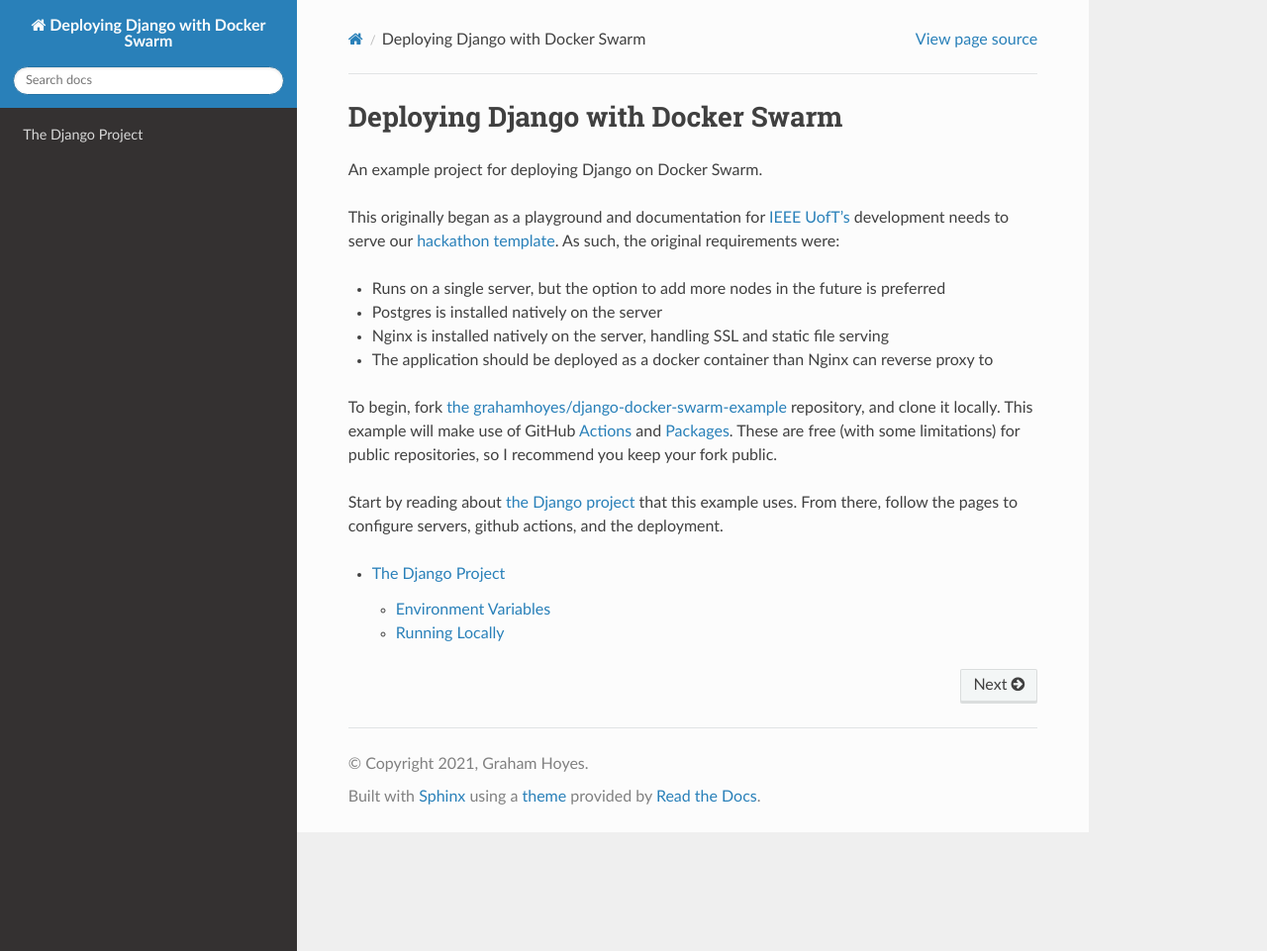
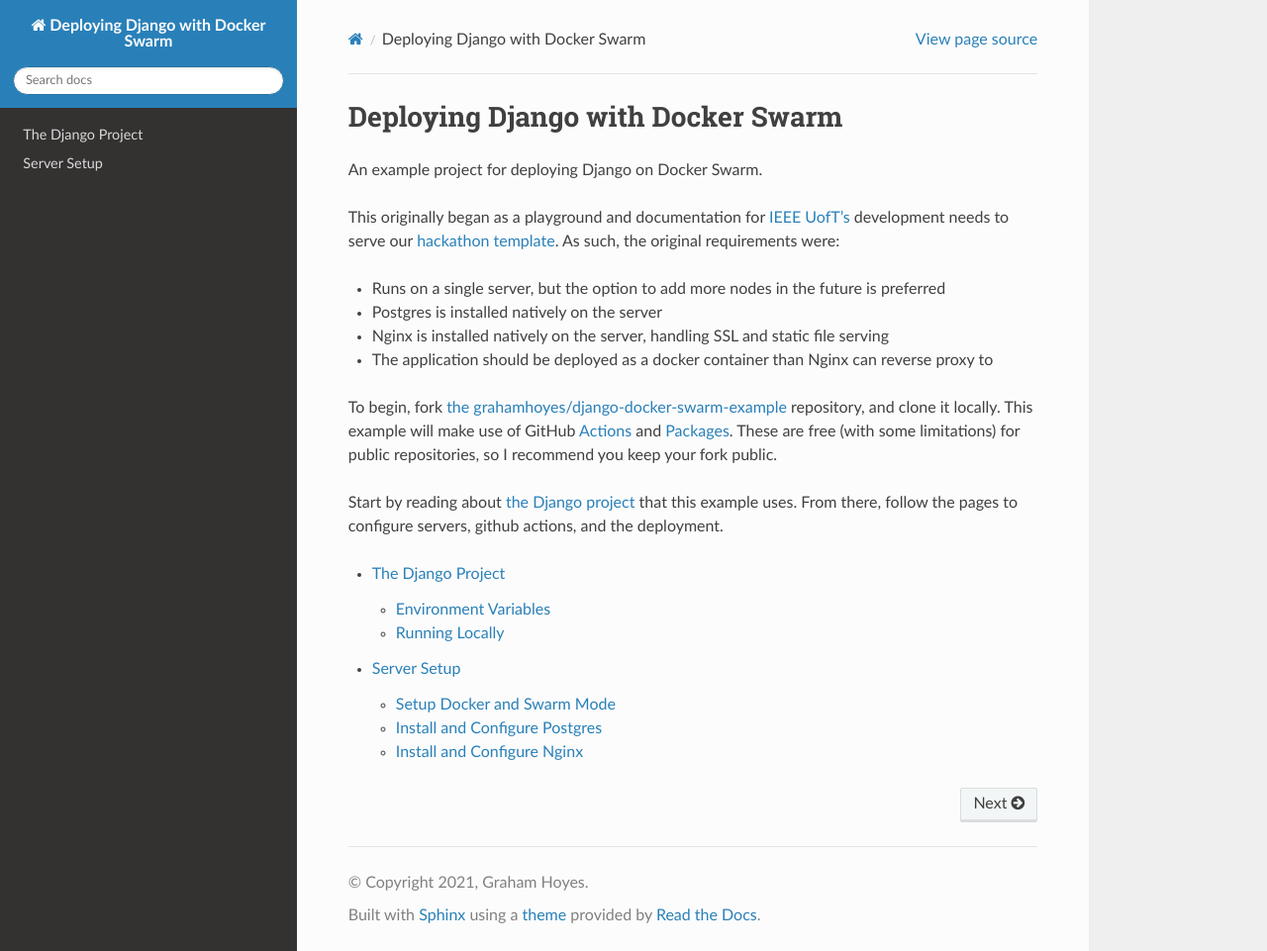
Before and after one commit to grahamhoyes/django-docker-swarm-example, a Sphinx documentation site: the page built from docs/index.rst, in a window 1280 px wide and 961 px high. Shown: the whole window at 99% size. Built offline with Sphinx 7.4.7 and the Read the Docs theme 2.0.0, drawn with Linux system fonts in a browser that asks for light colours; some of the changed lines change nothing that is shown.

Commit message:
Server setup docs

```diff
--- a/docs/index.rst
+++ b/docs/index.rst
@@ -23,3 +23,4 @@
    :maxdepth: 2
 
    theproject
+   serversetup
--- /dev/null
+++ b/docs/serversetup.rst
@@ -0,0 +1,146 @@
+Server Setup
+============
+
+In this section, we will cover deploying to a single-node Swarm cluster. The node will also run Postgres and Nginx natively (outside of Docker). Both of these could also be hosted externally, with appropriate network security measures taken.
+
+Create a server using your cloud provider of choice. For this example, I am using a Digital Ocean droplet running Ubuntu 20.04 with 1 GB of RAM and 1 vCPU. Provision the server to use SSH keys, and have a non-root user with sudo privileges to work in.
+
+.. note::
+    Digital Ocean only creates a root user at droplet setup, whether using SSH keys or not. To add a non-root user, perform the following (substituting ``yourname`` for your username of choice):
+
+    .. code-block:: console
+
+        $ ssh -y root@<server IP>
+        # adduser yourname
+        # usermod -aG sudo yourname
+        # cp -r /root/.ssh /home/yourname
+        # chown -R yourname:yourname /home/yourname/.ssh
+        # chmod -R 0600 /home/yourname/.ssh/*
+
+    Log out, then log back in using ``ssh yourname@<server IP>``.
+
+SSH into the machine, and follow the steps below.
+
+Setup Docker and Swarm Mode
+---------------------------
+Install Docker Engine by following the steps in the `Docker documentation <https://docs.docker.com/engine/install/ubuntu/>`_.
+
+Once installed, add yourself to the docker group:
+
+.. code-block:: console
+
+    $ sudo usermod -aG docker $USER
+
+In order for the group change to take effect, log out and log back in.
+
+Create the Swarm
+++++++++++++++++
+In this section, we will be working on a single-node swarm. For a full example of how to create a swarm and attach worker nodes, follow the `Docker Swarm tutorial <https://docs.docker.com/engine/swarm/swarm-tutorial/create-swarm/>`_.
+
+.. code-block:: console
+
+    $ docker swarm init --advertise-addr <ip address>
+
+``<ip address>`` is required, even if we don't plan on attaching any other nodes at this stage. It should be set to an IP on your VPC or internal network, not the public IP your server is accessible on. If your server only has a public IP, make sure to block whatever port the swarm advertises on (will be printed after initialization) on your server's firewall.
+
+Optional: Create a Deployment User
+++++++++++++++++++++++++++++++++++
+
+The swarm deployment can run as any user with SSH and docker privileges. If you would like to run the deployment as whatever user you SSHd in with, you can skip this step. Otherwise, create a new user (which we will call ``deploy``) and add them to the ``docker`` group:
+
+.. code-block:: console
+
+    $ sudo adduser deploy
+    $ sudo usermod -aG docker deploy
+
+Install and Configure Postgres
+------------------------------
+
+Check the `postgres download page <https://www.postgresql.org/download/linux/ubuntu/>`_ for the latest installation instructions. At the time of writing, Postgresql 13 is the latest release. Follow the steps to add the repository, import the repository signing key, and update package lists.
+
+When it comes time to install postgres, also install the ``postgresql-contrib`` package:
+
+.. code-block:: console
+
+    $ sudo apt install postgresql postgresql-contrib
+
+You can verify the install succeeded by running ``sudo service postgresql status``, or ``pg_isready``.
+
+Create the Database
++++++++++++++++++++
+
+By default, postgres requires you to be teh ``postgres`` user/role in order to connect. Switch into the ``postgres`` user:
+
+.. code-block:: console
+
+    $ sudo su - postgres
+
+Create a new database. We will call it ``djangodb``:
+
+.. code-block:: console
+
+    $ createdb djangodb
+
+Create a user that django will use to connect to the database. Let's call it ``djangouser``. The user does not need to be a superuser, or able to create databases and roles.
+
+.. code-block:: console
+
+    $ createdb djangodb
+    $ createuser -P --interactive
+    Enter name of role to add: djangouser
+    Enter password for new role:
+    Enter it again:
+    Shall the new role be a superuser? (y/n) n
+    Shall the new role be allowed to create databases? (y/n) n
+    Shall the new role be allowed to create more new roles? (y/n) n
+
+You can now ``exit`` out of the postgres user and return to whatever user account you began in.
+
+.. code-block:: console
+
+    $ exit
+
+Configure Connection Rules
+++++++++++++++++++++++++++
+
+By default, postgres only allows connections over localhost. To access it from within docker containers, it must also listen for connections on the Docker bridge network. In swarm mode, docker creates a bridge network called ``docker_gwbridge``, usually on ``172.18.0.0/16``, but this may change.
+
+Inspect the network to confirm the gateway address:
+
+.. code-block:: console
+
+    $ docker network inspect docker_gwbridge --format="{{range .IPAM.Config}}{{.Gateway}}{{end}}"
+    172.18.0.1
+
+Postgres' configuration file is at ``/etc/postgresql/<version>/main/postgresql.conf``, where ``<version>`` is the version you installed (13 at the time of writing). Look for the line containing ``listen_address``, which by default will be commented out:
+
+.. code-block:: console
+
+    $ cd /etc/postgresql/13/main/
+    $ grep -n listen_address postgresql.conf
+    59:#listen_addresses = 'localhost'              # what IP address(es) to listen on;
+
+Open up the file in your editor of choice (with ``sudo``), uncomment the line, and add ``127.18.0.1`` (or the gateway address of your ``docker_gwbridge``) ot the list::
+
+    listen_addresses = 'localhost,172.18.0.1'
+
+This host also needs to be added to the client authentication configuration file in ``/etc/postgresql/<version>/main/pg_hba.conf``. Add the following under ``# IPv4 local connections`` (changing the address to that of ``docker_gwbridge`` if necessary)::
+
+    host    djangodb        djangouser      172.18.0.1/16           md5
+
+The second column is the database and the third is the user, you can change them to ``all`` if you don't want to limit connections to only the newly created user and database.
+
+Restart postgres for the changes to take effect:
+
+.. code-block:: console
+
+    $ sudo service postgresql restart
+
+To confirm that the database and user were created correctly, launch a psql shell (typing ``\q`` to quit):
+
+.. code-block:: console
+
+    $ psql -d djangodb -h 127.0.0.1 -U djangouser
+
+Install and Configure Nginx
+---------------------------
```
